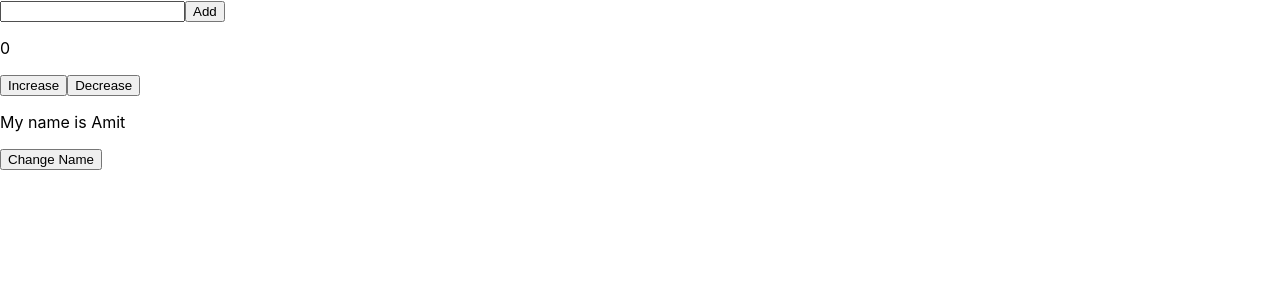
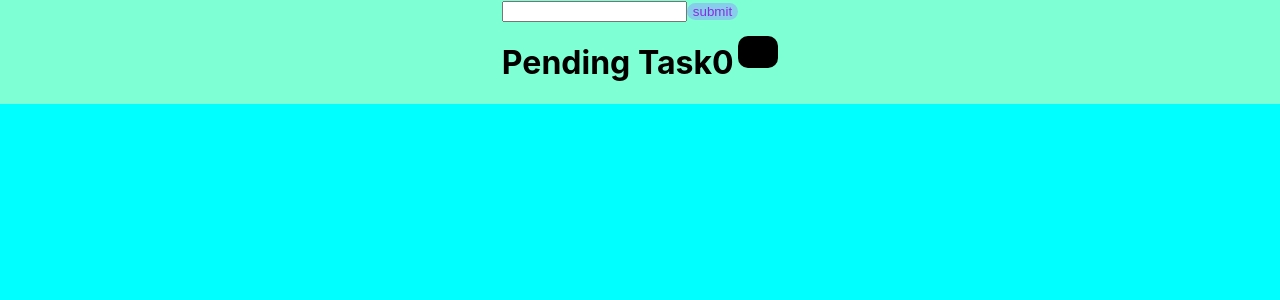
Before and after one commit to codeManeesha/nobelium, a React (Create React App) app: page / in a window 1280 px wide. Shown: the top 300 px of the page. Built offline with nearby package versions, Linux system fonts and the light colour scheme.

Commit message:
To-Do-List Assingment

```diff
--- a/src/App.js
+++ b/src/App.js
@@ -1,21 +1,17 @@
 import logo from './logo.svg';
 import './App.css';
 import { Fragment } from 'react';
-import Form from './Components/Form';
-import Count from './Components/Count';
-import Change from './Components/Change';
+import TodoList from './Components/To_do'
 
 
 
 function App() {
-  return (
-    <>
-    <Form/>
-    <Count/>
- <Change/>
+  return(
 
-</>
-  );
+
+ <TodoList/>
+
+   );
 }
 
 export default App;
--- a/src/Components/Change.js
+++ /dev/null
@@ -1,20 +0,0 @@
-import React, { useState } from "react";
-
-function Change() {
-  const [name, setName] = useState("Amit");
-  const [isAmit, setIsAmit] = useState(true);
-
-  const handleClick = () => {
-    setIsAmit(!isAmit);
-    setName(isAmit ? "Rajan" : "Amit");
-  };
-
-  return (
-    <div>
-      <p>My name is {name}</p>
-      <button onClick={handleClick}>Change Name</button>
-    </div>
-  );
-}
-
-export default Change;
--- a/src/Components/Count.js
+++ /dev/null
@@ -1,23 +0,0 @@
-import React, { useState } from "react";
-
-function Count() {
-  const [count, setCount] = useState(0);
-
-  const handleIncrease = () => {
-    setCount(count + 1);
-  };
-
-  const handleDecrease = () => {
-    setCount(count - 1);
-  };
-
-  return (
-    <div>
-      <p> {count}</p>
-      <button onClick={handleIncrease}>Increase</button>
-      <button onClick={handleDecrease}>Decrease</button>
-    </div>
-  );
-}
-
-export default Count;
--- a/src/Components/Form.js
+++ /dev/null
@@ -1,32 +0,0 @@
-import React, { useState } from "react";
-
-function Form() {
-  const [tasks, setTasks] = useState([]);
-
-  const handleSubmit = (event) => {
-    event.preventDefault();
-    const newTask = event.target.elements.task.value;
-    setTasks([...tasks, newTask]);
-    event.target.elements.task.value = "";
-  };
-
-  return (
-    <div>
-      <form onSubmit={handleSubmit}>
-        <label>
-
-          <input type="text" name="task" />
-        </label>
-        <button type="submit">Add</button>
-      </form>
-
-        {tasks.map((task, index) => (
-        <ul key={index}>{task}</ul>
-
-        ))}
-
-    </div>
-  );
-}
-
-export default Form;
--- /dev/null
+++ b/src/Components/To_do.js
@@ -0,0 +1,65 @@
+import { useState } from "react"
+import './todo.css'
+
+
+
+function TodoList() {
+  const [tasks, setTasks] = useState([]);
+  const [pendingCount, setPendingCount] = useState(0);
+  const [inputValue, setInputValue] = useState('');
+
+  const handleInputChange = (event) => {
+    setInputValue(event.target.value);
+  };
+
+  const handleAddTask = () => {
+    if (inputValue.trim() !== '') {
+      setTasks([...tasks, { id: Date(), text: inputValue, completed: false }]);
+      setPendingCount((count) => count + 1);
+      setInputValue('');
+    }
+  };
+
+  const handleDeleteTask = (taskId) => {
+    setTasks(tasks.filter((task) => task.id !== taskId));
+    setPendingCount((count) => count - 1);
+  };
+
+  const handleCompleteTask = (taskId) => {
+    const updatedTasks = tasks.map((task) =>
+      task.id === taskId ? { ...task, completed: true } : task
+    );
+    setTasks(updatedTasks);
+    setPendingCount((count) => count - 1);
+  };
+
+  return (
+    <div>
+
+        <div className="main">
+
+<div className="input">
+      <input type="text" value={inputValue} onChange={handleInputChange} />
+      <button id="submit" onClick={handleAddTask}>submit</button>
+      <h1>Pending Task{pendingCount}</h1>
+     </div>
+     <div className="field">
+      <ul>
+        {tasks.map((task) => (
+          <li key={task.id}>
+            <span
+              style={{ textDecoration: task.completed ? 'line-through' : 'none' }}
+            >
+              {task.text}
+            </span>
+            <button id="complete"onClick={() => handleCompleteTask(task.id)}>Complete</button>
+            <button id="delete"onClick={() => handleDeleteTask(task.id)}>Delete</button>
+          </li>
+        ))}
+      </ul><br></br></div>
+      </div>
+    </div>
+  );
+}
+
+export default TodoList;
--- /dev/null
+++ b/src/Components/todo.css
@@ -0,0 +1,44 @@
+body{
+    background-color: aqua;
+}
+.main{
+background-color: aquamarine;
+justify-content: center;
+align-items: center;
+display: flex;
+}
+#complete{
+    color:black;
+    text-decoration: none;
+    text-align: center;
+    background-color:skyblue;
+    border-radius: 10px;
+    border-style: none;
+}
+#delete{
+    color:black;
+    text-decoration: none;
+    text-align: center;
+    background-color:skyblue;
+    border-radius: 10px;
+    border-style: none;
+}
+#submit{
+    color:blueviolet;
+    text-decoration: none;
+    text-align: center;
+    background-color:skyblue;
+    border-radius: 10px;
+    border-style: none;
+}
+.field{
+    background-color: black;
+    text-decoration: none;
+    color:antiquewhite;
+    border-radius: 10px;
+    border-style: none;
+    width: fit-content;
+    display: flex;
+    justify-content: center;
+
+}
```
